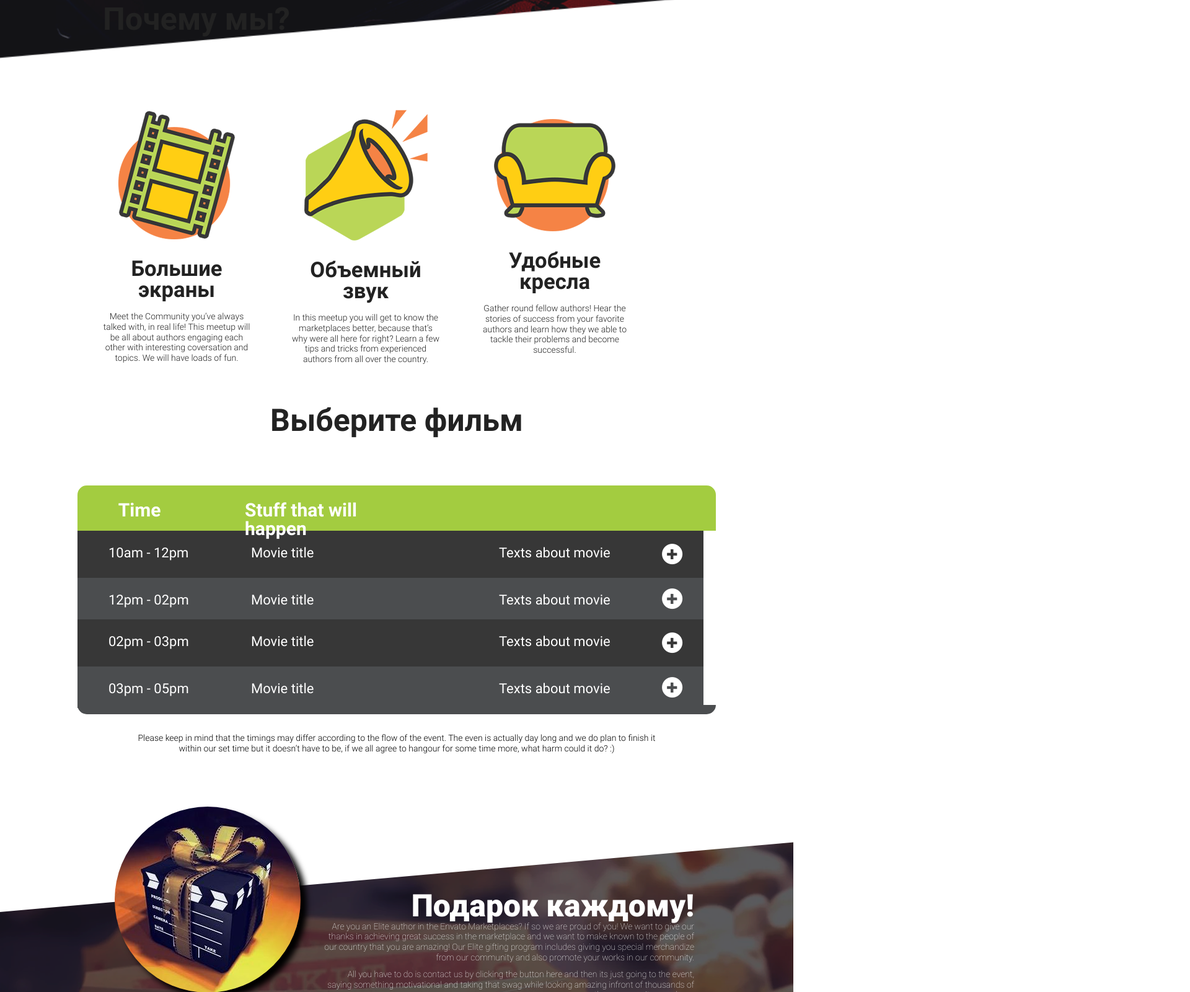
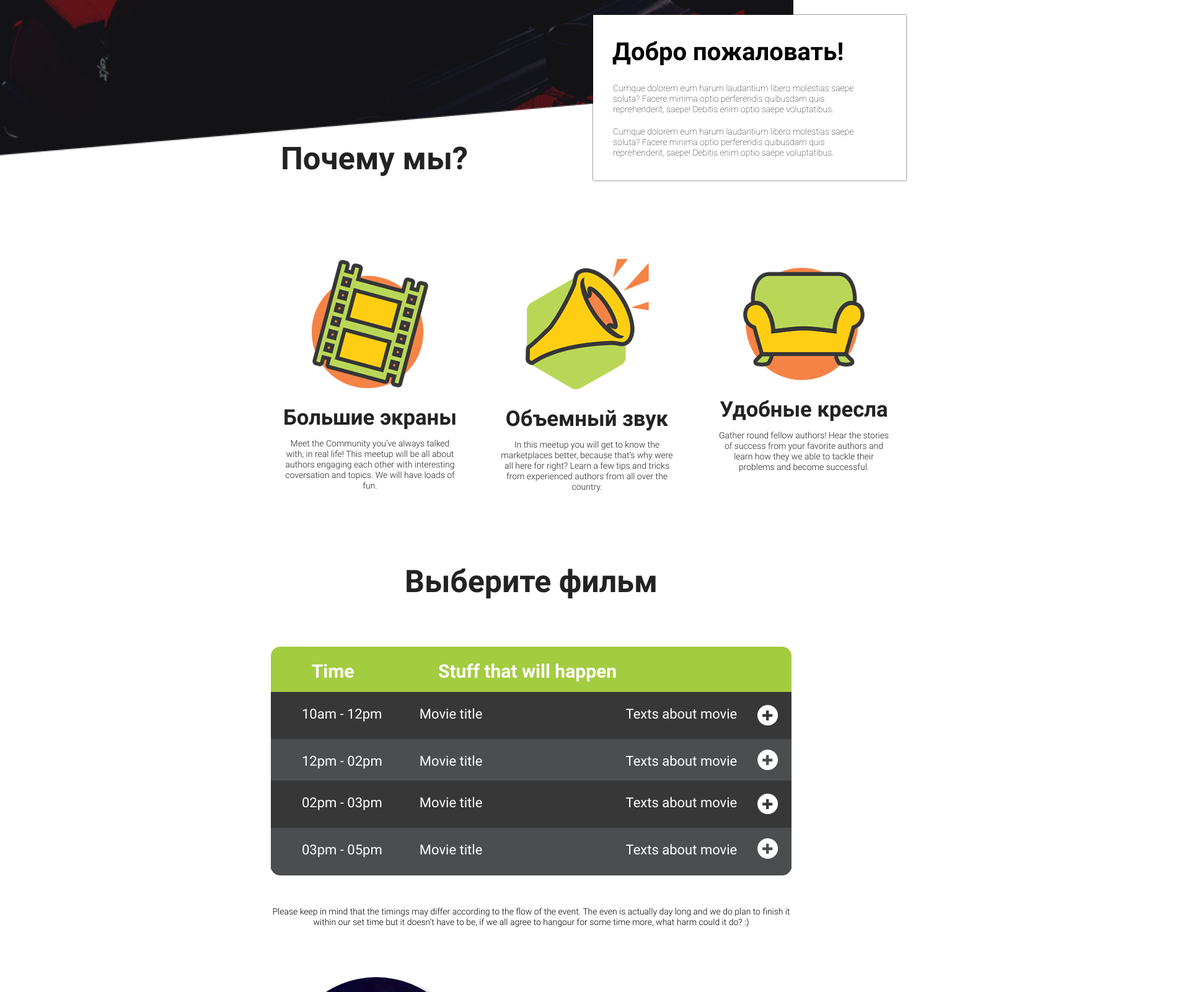
Before and after one commit to caper-stc-19/stc, a plain HTML site: page index.html in a window 1280 px wide. Shown: the part 960-2560 px from the top of the page at 62% size, 1920 px wide, since content can reach past the window. Drawn offline with Linux system fonts and the light colour scheme.

Commit message:
2.9.2-PD

```diff
--- a/css/main.css
+++ b/css/main.css
@@ -249,16 +249,17 @@ body {
 .call_to_action {
     font-size: 80px;
     font-weight: 100;
-    text-align: center;
 }
 
 .call_to_action__title {
+    padding-left: 100px;
     padding-bottom: 5px;
 }
 
 .call_to_action__text {
     font-size: 50px;
     font-weight: 400;
+    padding-left: 185px;
     margin-bottom: 230px;
 }
 
@@ -267,18 +268,18 @@ body {
     padding-left: 10px;
     width: 505px;
     min-height: 267px;
-    margin-top: -170px;
-    margin-left: 682px;
+    margin-left: 520px;
     box-shadow: 0 0 2px;
     background: white;
+    color: black;
 }
 
 .greeting__title {
     font-weight: bold;
     font-size: 40px;
-    padding-top: 30px;
+    padding-top: 40px;
     padding-left: 21px;
-    margin-bottom: 30px;
+    padding-bottom: 30px;
 }
 
 .greeting__text {
@@ -287,19 +288,20 @@ body {
     padding-top: 0px;
     padding-left: 22px;
     padding-right: 70px;
-    padding-bottom: 0px;
+    padding-bottom: 20px;
 }
 
 .advantage {
-    margin-top: -115px;
+    margin-top: -60px;
+    margin-left: -150px;
+    margin-bottom: 120px;
 }
 
 .advantage__head_title {
     text-align: left;
     margin-left: 166px;
     font-size: 38pt;
-    font-weight: 700;
-
+    font-weight: 700;margin-bottom: 135px;
 }
 
 .advantage__title {
@@ -313,17 +315,16 @@ body {
 .advantage__column_wrapper {
     display: flex;
     align-items: baseline;
-    margin-top: 120px;
     margin-left: 100px;
     margin-right: auto;
-
 }
 
 .advantage__column {
-    width: 305px;
-    padding-left: 65px;
+    min-width: 350px;
+    padding-left: 70px;
     text-align: center;
     font-size: 14px;
+    flex: 1;
 }
 
 .advantage__column_img {
@@ -339,9 +340,6 @@ body {
     font-size: 25pt;
     margin-right: auto;
     margin-left: auto;
-    width: 1030px;
-    margin-top: 65px;
-    margin-bottom: 135px;
 }
 
 .event-table__head {
@@ -363,7 +361,7 @@ body {
 
 .event-table__head .event-table__cell:last-of-type {
     text-align: left;
-    width: 350px;
+    width: 550px;
     height: 45px;
     padding-left: 100px;
     font-weight: 700;
@@ -406,6 +404,7 @@ body {
     border-radius: 0 0 15px 15px;
     height: 15px;
     margin-top: -5px;
+    margin-bottom: 50px;
 }
 
 .event-table__cell-more {
@@ -421,47 +420,48 @@ body {
     font-size: 14px;
     text-align: center;
     width: 840px;
-    padding-top: 30px;
     font-weight: light;
     margin-right: auto;
     margin-left: auto;
+    margin-bottom: 130px;
 }
 
 .gift {
     background-image: url('/images/b4_bg.png');
     background-repeat: no-repeat;
+    background-position: center;
     color: white;
-    height: 760px;
     text-align: right;
     margin-bottom: 22px;
+    padding-bottom: 240px;
+    background-size: cover;
 }
 
 .gift__img_wrapper {
     position: absolute;
 }
 
-.gift__img {
+.gift__img_wrapper__img {
     border-radius: 100%;
     box-shadow: 10px 10px 10px black;
-    margin-left: 185px;
+    margin-left: 20px;
     margin-top: -50px;
     position: relative;
 }
 
 .gift__text {
     display: inline-block;
-    height: 400px;
-    margin-right: 160px;
 }
 
 .gift__title {
-    padding-top: 85px;
+    padding-top: 155px;
+    margin-bottom: 55px;
     font-size: 50px;
 }
 
 .gift__p {
-    padding-bottom: 10px;
-    width: 600px;
+    padding-bottom: 20px;
+    padding-left: 350px;
     font-weight: 100;
     font-size: 14px;
 }
@@ -477,11 +477,6 @@ body {
     font-size: 18px;
 }
 
-.movie_list_wrapper {
-    width: 1030px;
-    margin-right: auto;
-    margin-left: auto;
-}
 
 .movie_list__row {
     padding-left: auto;
@@ -495,7 +490,7 @@ body {
     position: relative;
     overflow: hidden;
     margin-bottom: 35px;
-    width: 280px;
+    width: 340px;
     padding-left: 30px;
     padding-right: 30px;
 }
@@ -526,21 +521,22 @@ body {
 .movie_list__movie_title:hover {
     font-size: 35px;
     font-weight: 600;
+    color: white;
     text-decoration: none;
 }
 
 .movie_list__head_title {
     font-size: 50px;
-    margin-top: 0px;
     padding-left: 30px;
-    margin-bottom: 34px;
+    margin-bottom: 40px;
 }
 
 .movie_list .movie_list__head_text {
     font-size: 14px;
     font-weight: 400;
     padding-left: 30px;
-    margin-bottom: 78px;
+    padding-right: 340px;
+    margin-bottom: 80px;
 }
 
 .movie_list__movie_description_hr {
@@ -562,7 +558,9 @@ body {
 
 .map {
     display: inline-block;
-    padding-top: 60px;
+    padding-left: 250px;
+    padding-top: 70px;
+    margin-bottom: 10px;
 }
 
 .footer {
@@ -572,6 +570,7 @@ body {
     font-weight: lighter;
     text-align: center;
     height: 220px;
+
 }
 
 .footer_social {
--- a/index.html
+++ b/index.html
@@ -50,6 +50,7 @@
     </div>
 
     <div class="advantage">
+        <div class="content">
             <h3 class="advantage__head_title">Почему мы?</h3>
             <div class="advantage__column_wrapper">
                 <div class="advantage__column">
@@ -76,8 +77,10 @@
                 </div>
             </div>
         </div>
+    </div>
 
     <div class="event-table">
+        <div class="content">
             <h2>Выберите фильм</h2>
             <div class="event-table__head">
                 <ul class="event-table__row">
@@ -118,9 +121,12 @@
                 <p>Please keep in mind that the timings may differ according to the flow of the event. The even is actually day long and we do plan to finish it within our set time but it doesn’t have to be, if we all agree to hangour for some time more, what harm could it do? :)</p>
             </div>
         </div>
+    </div>
+
     <div class="gift">
+        <div class="content">
             <div class="gift__img_wrapper">
-            <img class="gift__img" src="images/b4_img.jpg" alt="Подарок каждому" />
+                <img class="gift__img_wrapper__img" src="images/b4_img.jpg" alt="Подарок каждому" />
             </div>
             <div class="gift__text">
                 <h3 class="gift__title">Подарок каждому!</h3>
@@ -131,9 +137,10 @@
                 <span class="gift__text_button">Получить подарок</span>
             </div>
         </div>
+    </div>
     <div class="movie_list_wrapper">
-        <div class="movie_list">
-            <h2 class="movie_list__jead_title">Фильмы</h2>
+        <div class="content movie_list">
+            <h2 class="movie_list__head_title">Фильмы</h2>
             <p class="movie_list__head_text">Lorem ipsum dolor sit amet, consectetur adipisicing elit. Ab adipiscialias, animi, commodi eius ipsum, laudantium neque nihil omnis perferendis sed sequi tempore! Ad ea esseex inventore repudiandae, suscipit!</p>
             <div class="movie_list__row">
                 <div class="movie_list__movie">
@@ -359,7 +366,7 @@
             </div>
         </div>
     </div>
-    <div class="map">
+    <div class="map content">
         <img class="map__img" src="images/map.jpg" alt="Карта">
     </div>
     <div class="footer">
```
Lines whose indentation alone changed are shown as unchanged.
